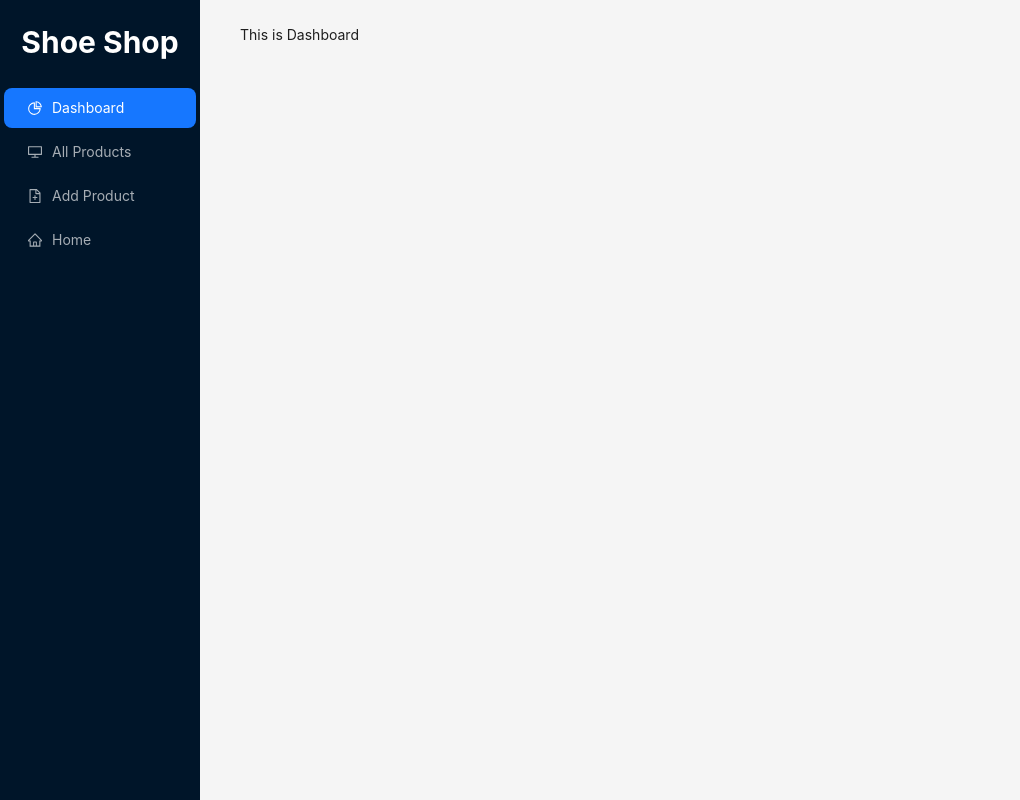
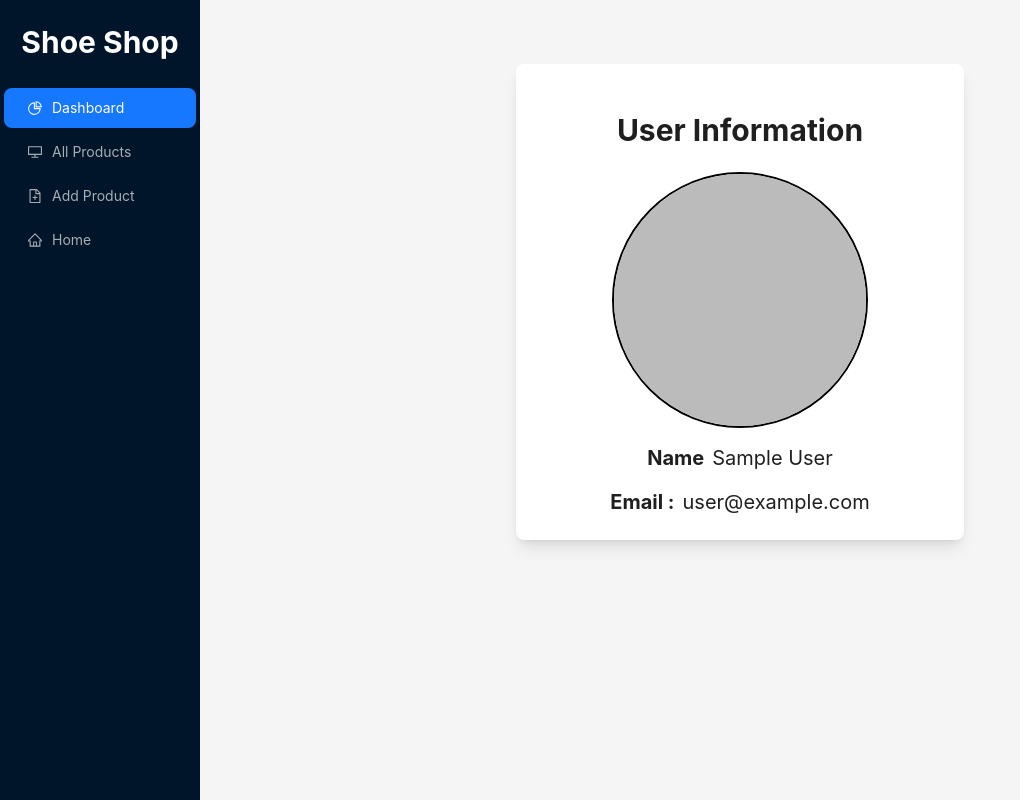
Before and after one commit to sakil470004/shoe-shop-stride, a React (Vite) app: page /dashboard/home in a window 1280 px wide. Shown: the whole page, without its empty margins (0-1020 px from the left). Built offline with nearby package versions, Linux system fonts and the light colour scheme; no server answers; sample sign-in values are in the browser's storage.

Commit message:
chore: Update DashboardLayout to fix link in Menu component

```diff
--- a/src/layouts/DashboardLayout.jsx
+++ b/src/layouts/DashboardLayout.jsx
@@ -14,7 +14,7 @@ const DashboardLayout = () => {
         <div className="logo text-center my-6 text-3xl text-white font-bold" >Shoe Shop</div>
         <Menu theme="dark" defaultSelectedKeys={['1']} mode="inline">
           <Menu.Item key="1" icon={<PieChartOutlined />}>
-            <Link to="/">Dashboard</Link>
+            <Link to="/dashboard">Dashboard</Link>
           </Menu.Item>
           <Menu.Item key="2" icon={<DesktopOutlined />}>
             <Link to="all-products">All Products</Link>
--- a/src/pages/Dashboard.jsx
+++ b/src/pages/Dashboard.jsx
@@ -1,5 +1,41 @@
+import useAuth from "../hooks/useAuth";
+
 const Dashboard = () => {
-  return <div>This is Dashboard</div>;
+  const {user} = useAuth();
+  // const user = {
+  //   name: "John Doe",
+  //   email: "sjsdf",
+  //   username: "johndoe",
+  // };
+
+  return (
+    <div className="bg-white p-6 rounded-lg shadow-lg w-full max-w-md mx-auto my-10">
+      <h1 className="text-3xl font-bold text-center my-6">User Information</h1>
+
+      <div className="space-y-4">
+      <div className="avatar flex justify-center items-center">
+              <div className="w-64 rounded-full border-2 border-black">
+                <img src={user?.photoURL || "/public/placeholder.jpg"} />
+              </div>
+            </div>
+        <div className=" flex gap-2 text-xl justify-center">
+          <h2 className="font-bold">Name</h2>
+          <p>{user?.displayName}</p>
+        </div>
+        <div className="justify-center text-xl flex gap-2">
+          <h2 className="font-bold">Email :</h2>
+          <p>{user.email}</p>
+        </div>
+
+      </div>
+    </div>
+  );
 };
 
 export default Dashboard;
+
+// const Dashboard = () => {
+//   return <div className="">This is Dashboard here</div>;
+// };
+
+// export default Dashboard;
--- a/src/routes/routes.jsx
+++ b/src/routes/routes.jsx
@@ -50,6 +50,14 @@ export const router = createBrowserRouter([
     errorElement: <ErrorPage />,
     children: [
       {
+        path: "",
+        element: (
+          <PrivateRoute>
+            <Dashboard />
+          </PrivateRoute>
+        ),
+      },
+      {
         path: "home",
         element: (
           <PrivateRoute>
```
